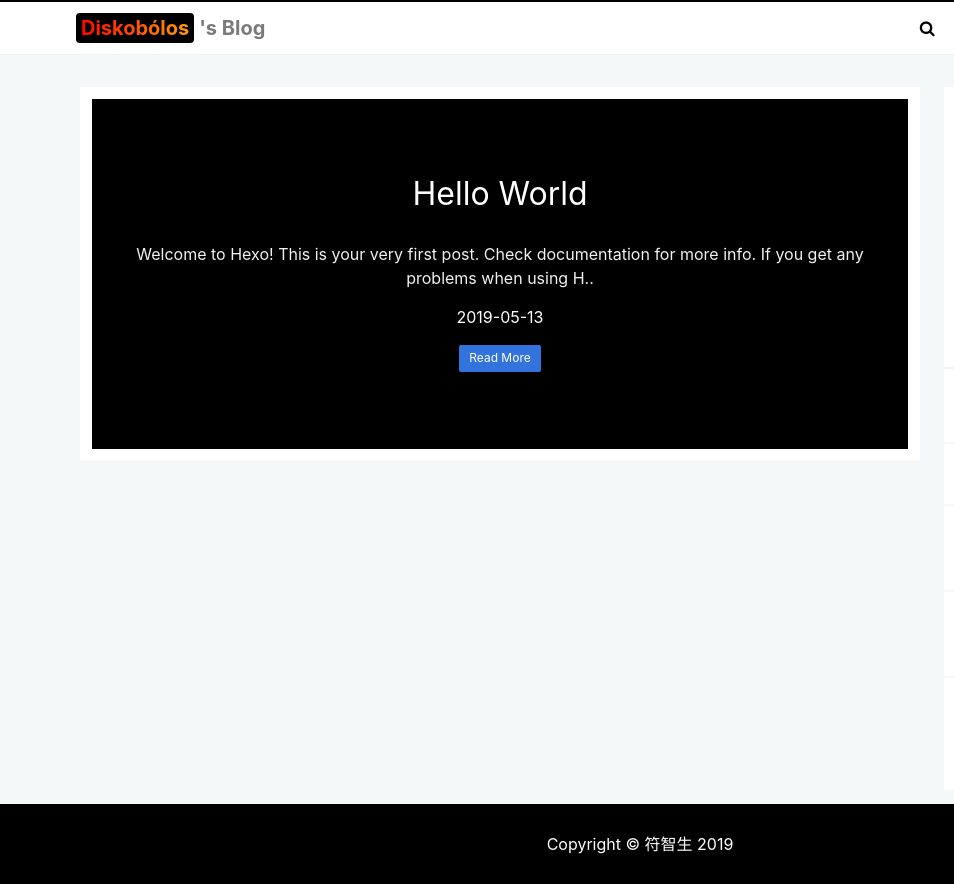
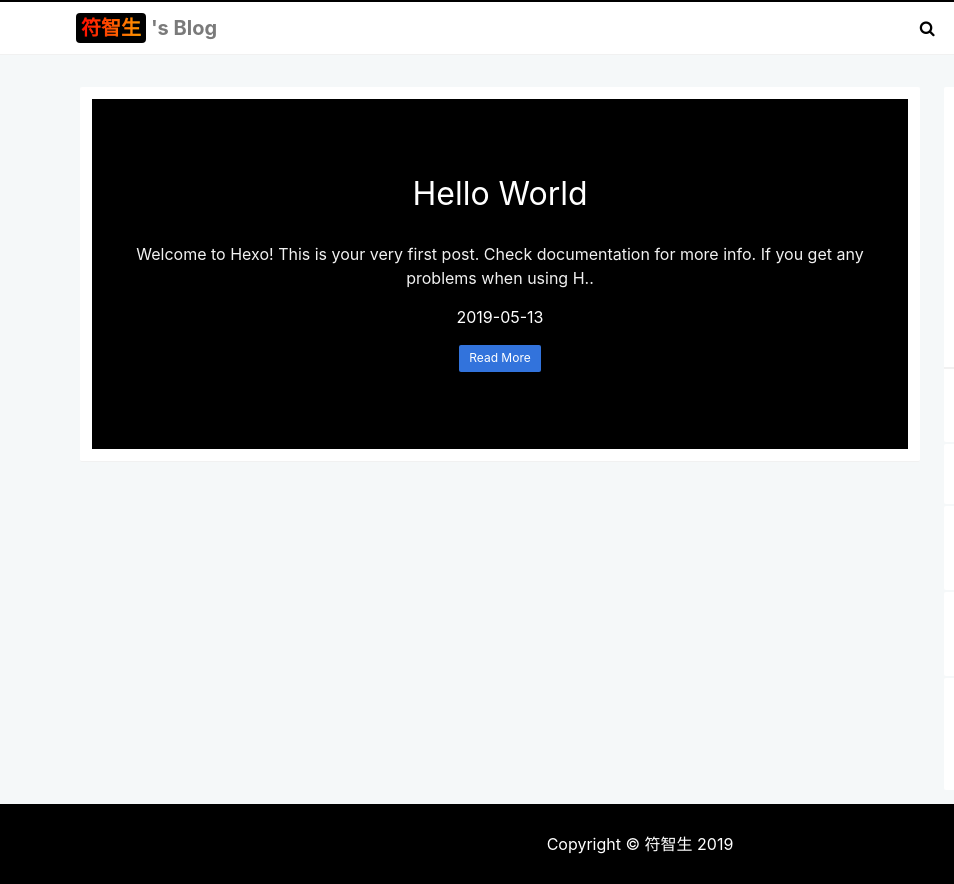
Before and after one commit to huabantang/huabantang.github.io, a plain HTML site: page index.html in a window 1280 px wide. Shown: the full height of the page, 0-954 px from the left. Drawn offline with nearby package versions, Linux system fonts and the light colour scheme.

Commit message:
站点更新:2019-05-13 14/20/04

```diff
--- a/index.html
+++ b/index.html
@@ -46,7 +46,7 @@
     <nav class="nav">
          <div class="nav-left">
             <a href="/" class="nav-item" style="font-size: 20px;">
-              <span class="logo">Diskobólos</span>'s Blog
+              <span class="logo">符智生</span>'s Blog
             </a>
          </div>
         <div class="nav-center is-hidden position-relative" id="search_container">
```
